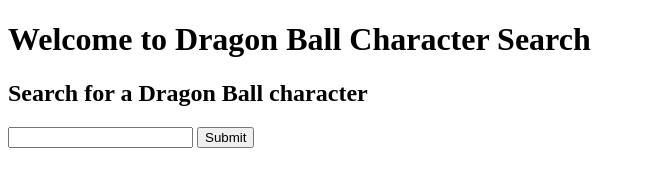
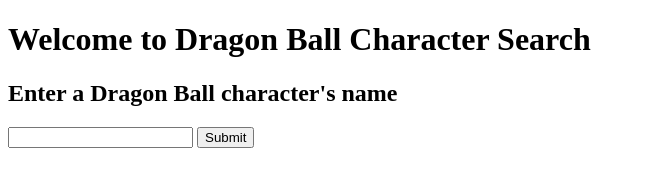
Before and after one commit to alex-badila/wddm127-assignment-2, a plain HTML site: page index.html in a window 1280 px wide. Shown: the whole page, without its empty margins (0-645 px from the left). Drawn offline with Linux system fonts and the light colour scheme.

Commit message:
Modified the h2 so it's more descriptive

```diff
--- a/index.html
+++ b/index.html
@@ -11,7 +11,7 @@
     </header>
     <main>
         <section>
-            <h2>Search for a Dragon Ball character</h2>
+            <h2>Enter a Dragon Ball character's name</h2>
             <form class="characterForm" action="">
             <div class="searchBox">
                 <input type="text" id="search" name="search" required />
```
